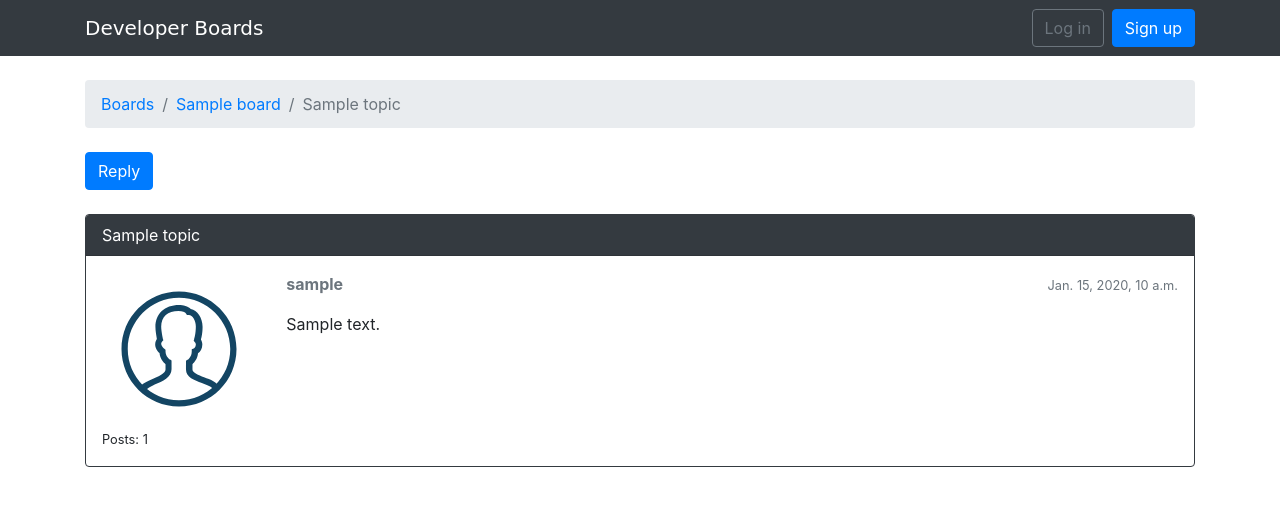
After one commit to NikhilOO7/developer-boards, a Django app: page /boards/1/topics/1/ in a window 1280 px wide. The commit adds this page. Shown: the top 506 px of the page. Run offline with Django 3.2, Linux system fonts and the light colour scheme; tables that the repository leaves empty hold one stand-in row (values such as "Sample post"); some libraries are stand-ins or nearby versions; some web fonts are replaced.

Commit message:
view changes and edit post feature added

```diff
--- a/boards/models.py
+++ b/boards/models.py
@@ -4,6 +4,8 @@ from __future__ import unicode_literals
 from django.db import models
 
 from django.contrib.auth.models import User
+
+from django.utils.text import Truncator
 
 # Create your models here.
 
@@ -14,12 +16,22 @@ class Board( models.Model ):
 	def __str__( self ):
 		return self.name
 
+	def get_posts_count( self ):
+		return Post.objects.filter(topic__board=self).count()
+
+	def get_last_post( self ):
+		return Post.objects.filter(topic__board=self).order_by('-created_at').first()
+
 
 class Topic( models.Model ):
 	subject = models.CharField(max_length=255)
 	last_updated = models.DateTimeField(auto_now_add=True)
 	board = models.ForeignKey(Board, related_name='topics', on_delete=models.CASCADE)
 	starter = models.ForeignKey(User, related_name='topics', on_delete=models.CASCADE)
+	views = models.PositiveIntegerField(default=0)
+
+	def __str__( self ):
+		return self.subject
 
 #  related_name will be used to create a reverse relationship where Board instances will have access to a list of Topic
 #  instances that belong to it.
@@ -35,5 +47,9 @@ class Post( models.Model ):
 	created_by = models.ForeignKey(User, related_name='posts', on_delete=models.CASCADE)
 	updated_by = models.ForeignKey(User, null=True, related_name='+', on_delete=models.CASCADE)
 
+	def __str__( self ):
+		truncated_message = Truncator( self.message )
+		return truncated_message.chars(30)
+
 #	In the Post model, updated_by field sets the related_name = '+'. This instructs Djang that we don't need this reverse
 #	relationship, so it will ignore it.
--- a/boards/views.py
+++ b/boards/views.py
@@ -3,7 +3,7 @@ from __future__ import unicode_literals
 
 from django.contrib.auth.decorators import login_required
 
-from django.shortcuts import render, get_object_or_404, redirect
+from django.shortcuts import render, get_object_or_404, redirect, render
 
 from django.http import HttpResponse
 
@@ -13,7 +13,15 @@ from .models import Board, Topic, Post
 
 from django.contrib.auth.models import User
 
-from .forms import NewTopicForm
+from .forms import NewTopicForm, PostForm
+
+from django.db.models import Count
+
+from django.views.generic import UpdateView
+
+from django.utils import timezone
+
+from django.utils.decorators import method_decorator
 
 # Create your views here.
 
@@ -25,16 +33,18 @@ def home( request ):
 
 
 def board_topics( request, pk ):
-	try:
-		board = Board.objects.get(pk=pk)
-	except Board.DoesNotExist:
-		raise Http404
-	return render(request, 'topics.html', {'board' : board})
+	# try:
+	# 	board = Board.objects.get(pk=pk)
+	# except Board.DoesNotExist:
+	# 	raise Http404
+	board = get_object_or_404(Board, pk=pk)
+	topics = board.topics.order_by('-last_updated').annotate(replies=Count('posts') - 1)
+	return render(request, 'topics.html', {'board' : board, 'topics' : topics})
 
 @login_required
 def new_topic( request, pk ):
 	board = get_object_or_404(Board, pk=pk)
-	user = User.objects.first()
+	# user = User.objects.first()
 
 	if request.method == 'POST':
 		# subject = request.POST['subject']
@@ -52,16 +62,54 @@ def new_topic( request, pk ):
 		if form.is_valid():
 			topic = form.save(commit=False)
 			topic.board = board
-			topic.starter = user
+			topic.starter = request.user
 			topic.save()
 			post = Post.objects.create(
 			    message=form.cleaned_data.get('message'),
 			    topic=topic,
-			    created_by=user
+			    created_by=request.user
 			)
 
-			return redirect('board_topics', pk=board.pk)	# redirect to the created topic page
+			return redirect('topic_posts', pk=pk, topic_pk=topic.pk)	# redirect to the created topic page
 	else:
 		form = NewTopicForm()
 
 	return render(request, 'new_topic.html', {'board': board, 'form': form})
+
+
+def topic_posts( request, pk, topic_pk ):
+	topic = get_object_or_404(Topic, board__pk=pk, pk=topic_pk)
+	topic.views += 1
+	topic.save()
+	return render(request, 'topic_posts.html', {'topic' : topic})
+
+
+@login_required
+def reply_topic(request, pk, topic_pk):
+    topic = get_object_or_404(Topic, board__pk=pk, pk=topic_pk)
+    if request.method == 'POST':
+        form = PostForm(request.POST)
+        if form.is_valid():
+            post = form.save(commit=False)
+            post.topic = topic
+            post.created_by = request.user
+            post.save()
+            return redirect('topic_posts', pk=pk, topic_pk=topic_pk)
+    else:
+        form = PostForm()
+    return render(request, 'reply_topic.html', {'topic': topic, 'form': form})
+
+@method_decorator(login_required, name='dispatch')
+class PostUpdateView(UpdateView):
+    model = Post
+    fields = ('message', )
+    template_name = 'edit_post.html'
+    pk_url_kwarg = 'post_pk'
+    context_object_name = 'post'
+
+    def form_valid(self, form):
+        post = form.save(commit=False)
+        post.updated_by = self.request.user
+        post.updated_at = timezone.now()
+        post.save()
+        return redirect('topic_posts', pk=post.topic.board.pk, topic_pk=post.topic.pk)
--- a/myproject/urls.py
+++ b/myproject/urls.py
@@ -49,5 +49,12 @@ urlpatterns = [
 
 	url(r'^boards/(?P<pk>\d+)/$', views.board_topics, name = 'board_topics'),
 	url(r'^boards/(?P<pk>\d+)/new/$', views.new_topic, name = 'new_topic'),
+
+    url(r'^boards/(?P<pk>\d+)/topics/(?P<topic_pk>\d+)/$', views.topic_posts, name='topic_posts'),
+    url(r'^boards/(?P<pk>\d+)/topics/(?P<topic_pk>\d+)/reply/$', views.reply_topic, name='reply_topic'),
+
+    url(r'^boards/(?P<pk>\d+)/topics/(?P<topic_pk>\d+)/posts/(?P<post_pk>\d+)/edit/$',
+        views.PostUpdateView.as_view(), name='edit_post'),
+
     url(r'^admin/', admin.site.urls),
 ]
--- /dev/null
+++ b/templates/topic_posts.html
@@ -0,0 +1,53 @@
+{% extends 'base.html' %}
+
+{% load static %}
+
+{% block title %}{{ topic.subject }}{% endblock %}
+
+{% block breadcrumb %}
+  <li class="breadcrumb-item"><a href="{% url 'home' %}">Boards</a></li>
+  <li class="breadcrumb-item"><a href="{% url 'board_topics' topic.board.pk %}">{{ topic.board.name }}</a></li>
+  <li class="breadcrumb-item active">{{ topic.subject }}</li>
+{% endblock %}
+
+{% block content %}
+
+  <div class="mb-4">
+    <a href="{% url 'reply_topic' topic.board.pk topic.pk %}" class="btn btn-primary" role="button">Reply</a>
+  </div>
+
+  {% for post in topic.posts.all %}
+    <div class="card mb-2 {% if forloop.first %}border-dark{% endif %}">
+
+      {% if forloop.first %}
+        <div class="card-header text-white bg-dark py-2 px-3">{{ topic.subject }}</div>
+      {% endif %}
+
+      <div class="card-body p-3">
+        <div class="row">
+          <div class="col-2">
+            <img src="{% static 'img/avatar.svg' %}" alt="{{ post.created_by.username }}" class="w-100">
+            <small>Posts: {{ post.created_by.posts.count }}</small>
+          </div>
+          <div class="col-10">
+            <div class="row mb-3">
+              <div class="col-6">
+                <strong class="text-muted">{{ post.created_by.username }}</strong>
+              </div>
+              <div class="col-6 text-right">
+                <small class="text-muted">{{ post.created_at }}</small>
+              </div>
+            </div>
+            {{ post.message }}
+            {% if post.created_by == user %}
+              <div class="mt-3">
+                <a href="{% url 'edit_post' post.topic.board.pk post.topic.pk post.pk %}" class="btn btn-primary btn-sm" role="button">Edit</a>
+              </div>
+            {% endif %}
+          </div>
+        </div>
+      </div>
+    </div>
+  {% endfor %}
+
+{% endblock %}
```
Also changed, not shown: boards/forms.py (+6 -1 lines), boards/tests/test_view_board_topics.py (added, +34 -0 lines), boards/tests/test_view_home.py (added, +23 -0 lines), boards/tests/test_view_new_topic.py (added, +76 -0 lines), boards/tests/test_view_reply_topic.py (added, +30 -0 lines), boards/tests/test_view_topic_posts.py (added, +23 -0 lines), boards/tests/tests.py (deleted, +0 -134 lines), templates/edit_post.html (added, +19 -0 lines), templates/home.html (+21 -3 lines), templates/reply_topic.html (added, +38 -0 lines), templates/topics.html (+12 -3 lines), static/img/avatar.svg (added), 3 other files.
